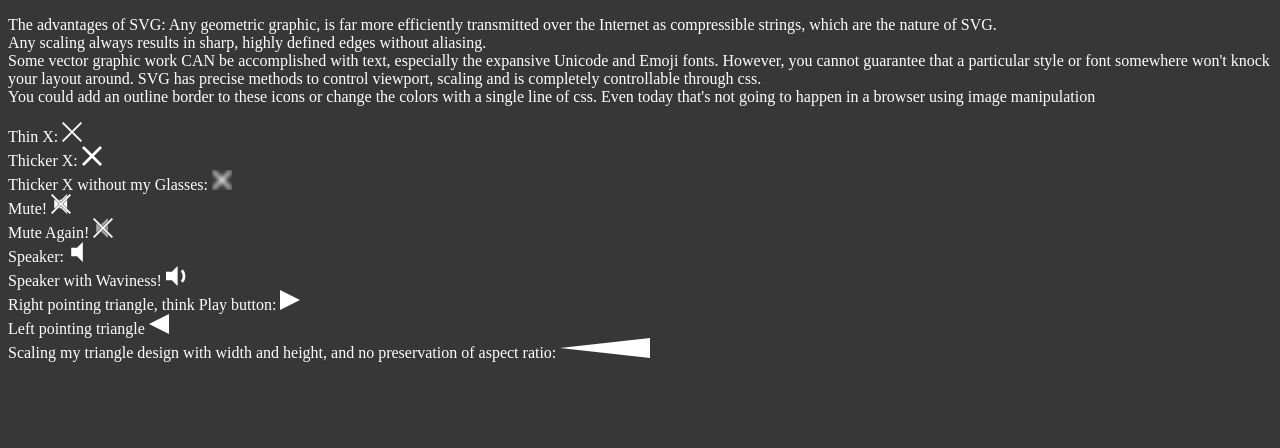
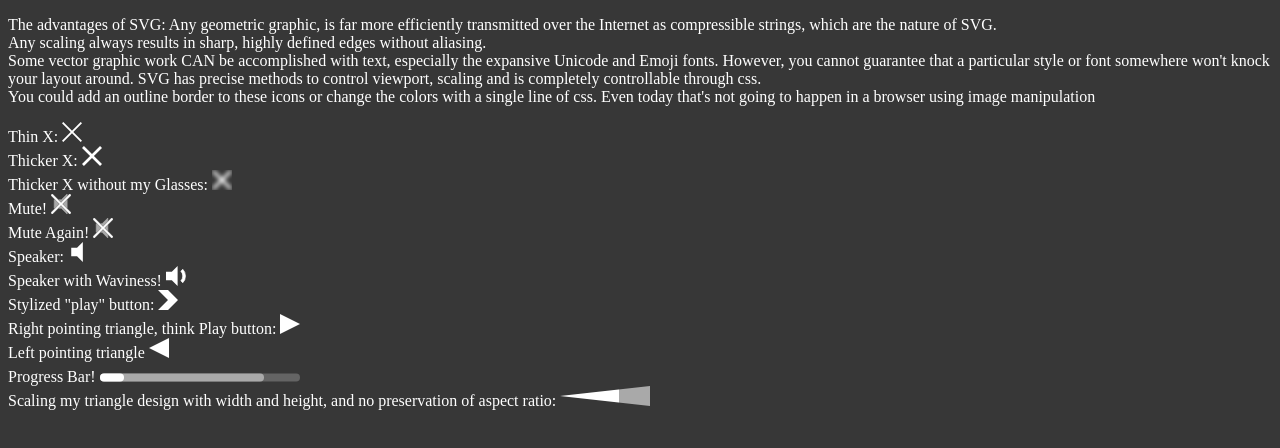
Before and after one commit to iankantian/full-screen-styling-test, a plain HTML site: page svgTest.html in a window 1280 px wide. Drawn offline with Linux system fonts and the light colour scheme.

Commit message:
progress bar and crude animation of svg elements
progress bar will need JS to make the round ends visible, but progress
can be dynamically shown via the x2 attributes of the progress bar
children in %, none of this pixel garbage

```diff
--- a/svgTest.html
+++ b/svgTest.html
@@ -12,6 +12,24 @@
         svg {
             width: 20px;
             height: 20px;
+        }
+        .active{
+            fill: white;
+            stop-color: white;
+            stroke: white;
+        }
+        .inactive{
+            fill: darkgray;
+            stop-color: darkgray;
+            stroke: darkgray;
+        }
+        .inactiveBackground{
+            stroke: #646464;
+        }
+        #progressBar{
+            stroke-width:8;
+            stroke-linecap:round;
+            width:200px
         }
     </style>
 </head>
@@ -29,17 +47,17 @@
 </p>
 <div>
     Thin X:
-    <svg class="x_2" viewBox="0 0 31 31">
+    <svg class="x_2" viewBox="0 0 31 31" xmlns="http://www.w3.org/2000/svg">
         <polygon points="2,0 0,2 13.5,15.5 0,29 2,31 15.5,17.5 29,31 31,29 17.5,15.5 31,2 29,0 15.5,13.5"/>
     </svg>
 </div>
 <div>Thicker X:
-    <svg class="x_4" viewBox="0 0 31 31">
+    <svg class="x_4" viewBox="0 0 31 31" xmlns="http://www.w3.org/2000/svg">
         <polygon points="3,0 0,3 12.5,15.5 0,28 3,31 15.5,18.5 28,31 31,28 18.5,15.5 31,3 28,0 15.5,12.5"/>
     </svg>
 </div>
 <div>Thicker X without my Glasses:
-    <svg class="x_4" viewBox="0 0 31 31">
+    <svg class="x_4" viewBox="0 0 31 31" xmlns="http://www.w3.org/2000/svg">
         <defs>
             <filter id="f1" x="0" y="0">
                 <feGaussianBlur in="SourceGraphic" stdDeviation="3"/>
@@ -51,48 +69,56 @@
 </div>
 <div>
     Mute!
-    <svg class="mute_speaker_1" viewBox="0 0 31 31">
+    <svg class="mute_speaker_1" viewBox="0 0 31 31" xmlns="http://www.w3.org/2000/svg"">
         <!--the X-->
-        <polygon points="2,0 0,2 13.5,15.5 0,29 2,31 15.5,17.5 29,31 31,29 17.5,15.5 31,2 29,0 15.5,13.5"/>
+        <polygon class="active" points="2,0 0,2 13.5,15.5 0,29 2,31 15.5,17.5 29,31 31,29 17.5,15.5 31,2 29,0 15.5,13.5"/>
         <!--the left speaker center-->
-        <polygon points="5,9 5,22 6,22 12.5,15.5 6,9"/>
+        <polygon class="inactive" points="5,9 5,22 6,22 12.5,15.5 6,9"/>
         <!--the right speaker center cone-->
-        <polygon points="25,9 18.5,15.5 25,22"/>
+        <polygon class="inactive" points="25,9 18.5,15.5 25,22"/>
         <!--the top and bottom of speaker cone-->
-        <polygon points="12,9 15.5,12.5 25,3 25,0 16,9"/>
-        <polygon points="12,22 16,22 25,31 25,28 15.5,18.5"/>
+        <polygon class="inactive" points="12,9 15.5,12.5 25,3 25,0 16,9"/>
+        <polygon class="inactive" points="12,22 16,22 25,31 25,28 15.5,18.5"/>
     </svg>
 </div>
 <div>
     Mute Again!
-    <svg class="mute_speaker_2" viewBox="0 0 31 31">
+    <svg class="mute_speaker_2" viewBox="0 0 31 31" xmlns="http://www.w3.org/2000/svg">
         <!--the X-->
-        <polygon points="2,0 0,2 13.5,15.5 0,29 2,31 15.5,17.5 29,31 31,29 17.5,15.5 31,2 29,0 15.5,13.5"/>
+        <polygon class="active" points="2,0 0,2 13.5,15.5 0,29 2,31 15.5,17.5 29,31 31,29 17.5,15.5 31,2 29,0 15.5,13.5"/>
         <!--the left speaker center-->
-        <polygon style="fill:darkgray" points="5,9 5,22 6,22 12.5,15.5 6,9"/>
+        <polygon class="inactive" points="5,9 5,22 6,22 12.5,15.5 6,9"/>
         <!--the right speaker center cone-->
-        <polygon style="fill:darkgray" points="23,11 18.5,15.5 23,20"/>
+        <polygon class="inactive" points="23,11 18.5,15.5 23,20"/>
         <!--the top and bottom of speaker cone-->
         <!--Jennifer says two colors better-->
-        <polygon style="fill:darkgray" points="12,9 15.5,12.5 23,5 23,0 14,9"/>
-        <polygon style="fill:darkgray" points="12,22 14,22 23,31 23,26 15.5,18.5"/>
+        <polygon class="inactive" points="12,9 15.5,12.5 23,5 23,0 14,9"/>
+        <polygon class="inactive"  points="12,22 14,22 23,31 23,26 15.5,18.5"/>
     </svg>
 </div>
 <div>
     Speaker:
-    <svg class="speaker_1" viewBox="0 0 31 31">
+    <svg class="speaker_1" viewBox="0 0 31 31" xmlns="http://www.w3.org/2000/svg">
         <polygon points="5,9 5,22 14,22 23,31 23,0 14,9"/>
     </svg>
 </div>
 <div>
     Speaker with Waviness!
-    <svg class="speaker_2" viewBox="0 0 31 31">
+    <svg class="speaker_2" viewBox="0 0 31 31" xmlns="http://www.w3.org/2000/svg">
         <!--speaker with 1 sound wave out the side-->
         <!--path d method A or a for Arc:-->
         <!--A radiusX radiusY Xaxisrotaation lareArcFlag sweepFlag endingX endingY-->
         <!--lower case invoke for relative coordinates!-->
         <polygon points="0,9 0,22 9,22 18,31 18,0 9,9"/>
-        <path d="M23 8 A11 11 0 0 1 23 23 L26 26 A15.24 15.24 0 0 0 26 5 Z"/>
+        <path class="active" d="M23 8 A11 11 0 0 1 23 23 L26 26 A15.24 15.24 0 0 0 26 5 Z">
+            <animate attributeType="CSS" attributeName="stroke-width" from="0" to="2" dur="1s" repeatCount="indefinite" />
+        </path>
+    </svg>
+</div>
+<div>
+    Stylized "play" button:
+    <svg class="play_stylized" viewBox="0 0 31 31" xmlns="http://www.w3.org/2000/svg">
+        <path d="M0 0 L15.5 15.5 L0 31 L15.5 31 L31 15.5 L15.5 0 Z" />
     </svg>
 </div>
 <div>
@@ -102,13 +128,26 @@
     </svg>
 </div>
 <div>Left pointing triangle
-    <svg class="left_point_triangle" viewBox="0 0 31 31">
+    <svg class="left_point_triangle" viewBox="0 0 31 31" xmlns="http://www.w3.org/2000/svg">
         <polygon points="31,0 31,31 0,15.5"/>
     </svg>
 </div>
+<div>Progress Bar!
+    <svg id="progressBar" xmlns="http://www.w3.org/2000/svg">
+        <line class="inactiveBackground" x1="4" y1="15.5" x2="196" y2="15.5" />
+        <line class="inactive" x1="4" y1="15.5" x2="80%" y2="15.5" />
+        <line class="active" x1="4" y1="15.5" x2="10%" y2="15.5" />
+    </svg>
+</div>
 <div>Scaling my triangle design with width and height, and no preservation of aspect ratio:
-    <svg style="width: 90px;" class="left_point_triangle" viewBox="0 0 31 31" preserveAspectRatio="none">
-        <polygon points="31,0 31,31 0,15.5"/>
+    <svg style="width: 90px;" class="volumeControl" viewBox="0 0 31 31" preserveAspectRatio="none" xmlns="http://www.w3.org/2000/svg">
+        <defs>
+            <linearGradient id="volumeState">
+                <stop class="active" offset="66%"/>
+                <stop class="inactive" offset="66%"/>
+            </linearGradient>
+        </defs>
+        <polygon points="31,0 31,31 0,15.5" fill="url(#volumeState)"/>
     </svg>
 </div>
 
```
